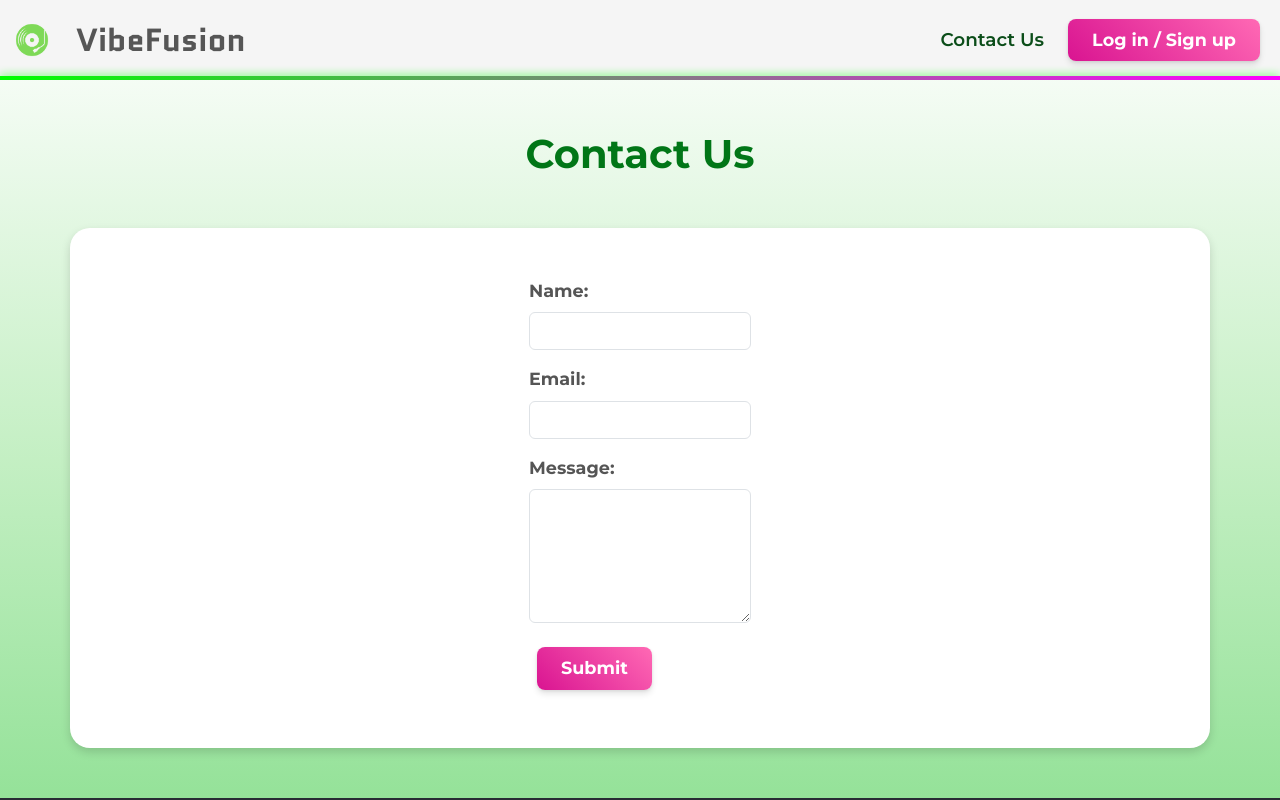
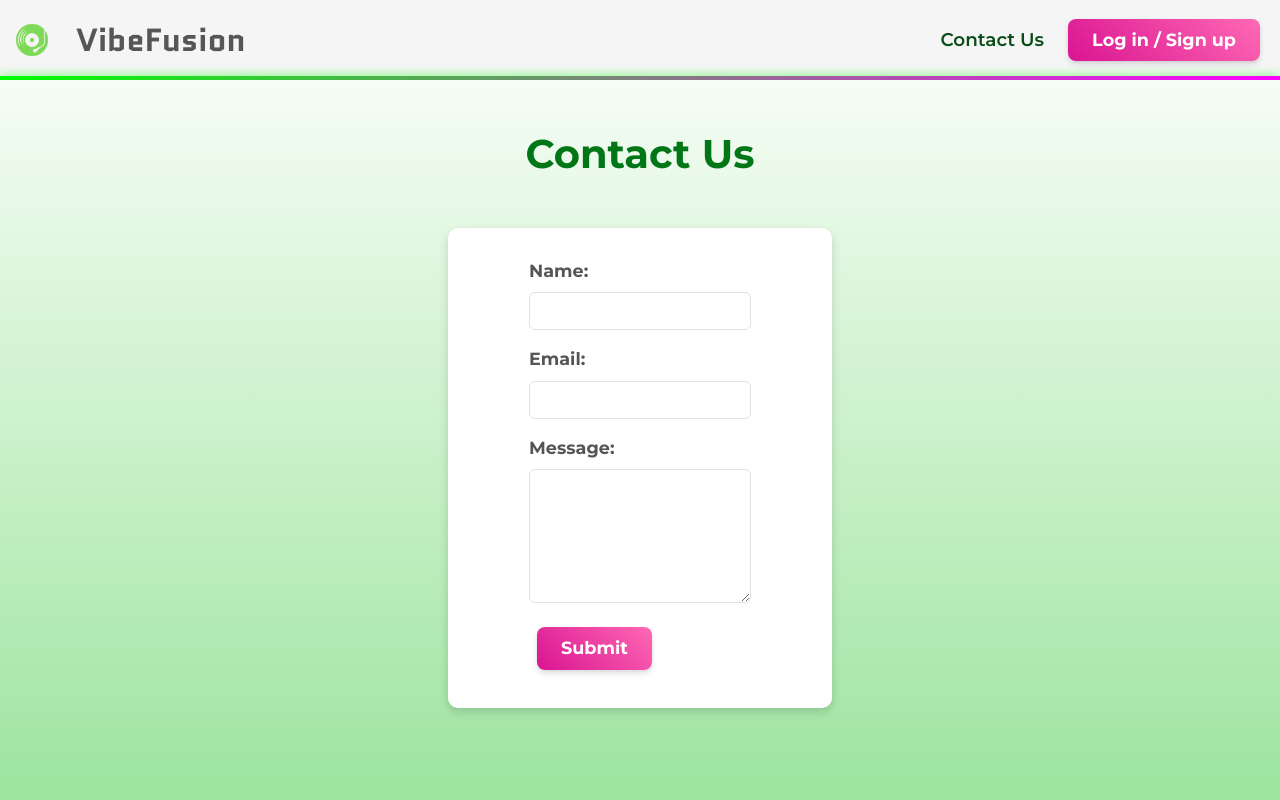
Before and after one commit to morgharrisx/fullstack-3, a React (Create React App) app in the folder frontend/: page /contact in a window 1280 px wide. Shown: the top 800 px of the page. Built offline with nearby package versions, Linux system fonts and the light colour scheme; the HTML template or start-up script is replaced by a standard one; a web font is replaced by a local one.

Commit message:
fixed issue with white spaces showing at the bottom of the contact form

```diff
--- a/frontend/src/ContactForm/ContactForm.css
+++ b/frontend/src/ContactForm/ContactForm.css
@@ -8,18 +8,19 @@
 }
 
 .contact-form-container{
-  padding: 50px;
-  border-radius: 20px;
+  padding: 30px;
+  border-radius: 10px;
   background-color: #fff;
   box-shadow: 0 4px 10px rgba(0, 0, 0, 0.15);
   height: 100%;
+  width: 30%;
   display: flex;
   flex-direction: column;
   justify-content: center;
   align-items: center;
   text-align: justify;
-  margin-top: 50px;
-  margin-bottom: 50px;
+  margin-top: 5vh;
+  margin-bottom: 20vh;
 }
 
 .mb-3 {
```
